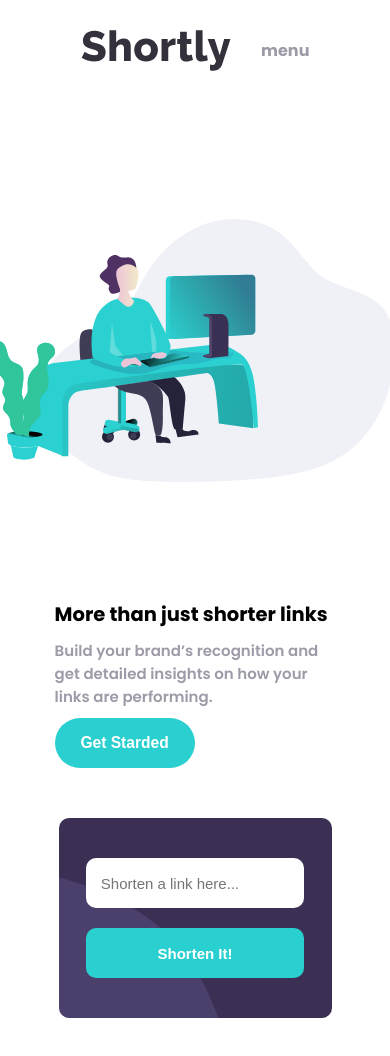
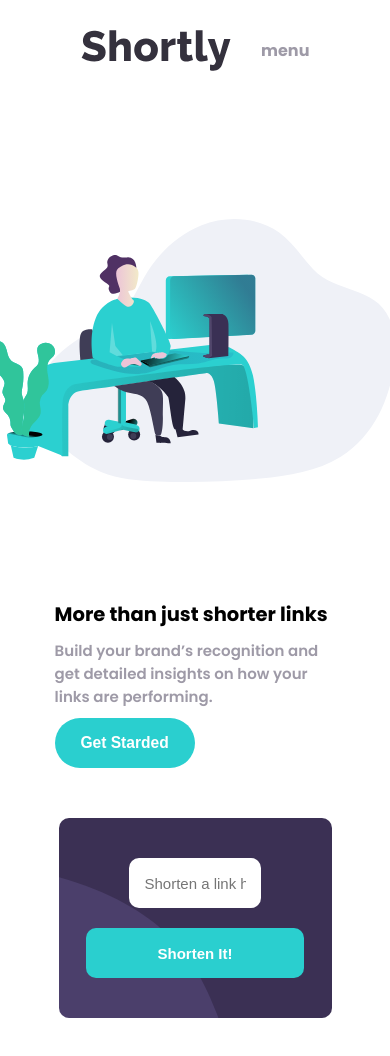
Before and after one commit to EduardoVieirat/url-shortening-froentMentor, a Next.js app: page / in a window 390 px wide. Shown: the top 1056 px of the page. Built offline with nearby package versions, Linux system fonts and the light colour scheme.

Commit message:
adicionando elementos e estilização para receber mensagens de erro

```diff
--- a/src/components/shortnerUrlsection/shortner.js
+++ b/src/components/shortnerUrlsection/shortner.js
@@ -1,13 +1,32 @@
-import './style.css'
+import "./style.css";
 
-export default function Shortner() {
-    return (
-        <section className="shortner-section">
+export default function Shortner({
+  urlToShort,
+  setUrlToShort,
+  HandleUrlShortner,
+  errorMessage
+}) {
+  function handleInput(event) {
+    setUrlToShort(event.target.value);
+  }
 
-            <input className='input-shortner' type="text" placeholder="Shorten a link here..."/>
+  return (
+    <section className="shortner-section">
+      <div>
+        <input
+          onChange={handleInput}
+          className={`input-shortner ${errorMessage !== "" && 'error-alert'}`}
+          type="text"
+          placeholder="Shorten a link here..."
+          value={urlToShort}
+          />
+          {errorMessage !== '' && <span className="error-message">{errorMessage}</span>}
+        </div>
 
-            <button className='btn-shortner'>Shorten It!</button>
+      <button className="btn-shortner" onClick={() => HandleUrlShortner()}>
+        Shorten It!
+      </button>
 
-        </section>
-    )
+    </section>
+  );
 }
--- a/src/components/shortnerUrlsection/style.css
+++ b/src/components/shortnerUrlsection/style.css
@@ -13,8 +13,17 @@
     background-image: url('../../assets/bg-shorten-desktop.svg');
     background-size: cover;
     background-position: center;
+}
 
-    /* padding: 0 5rem; */
+.shortner-section div {
+    display: flex;
+    align-items: center;
+    justify-content: center;
+    flex-direction: column;
+
+    width: 60%;
+
+    gap: 0.5rem;
 }
 
 .input-shortner, .btn-shortner, .shortner-section {
@@ -29,7 +38,7 @@
 }
 
 .input-shortner {
-    width: 60%;
+    width: 100%;
 
     padding: 1rem 1.5rem;
 
@@ -45,6 +54,18 @@
 
     background-color: var(--btn-bg-color-hover);
 
+}
+
+.error-alert {
+    border: 3px solid #f46262;
+}
+
+.error-message {
+    color: #f46262;
+    font-size: clamp(1rem, 3vw, 1.5rem);
+    font-weight: 700;
+
+    align-self: start;
 }
 
 @media (max-width: 991.98px) {
@@ -67,4 +88,4 @@
     .input-shortner,.btn-shortner {
         width: 80%;
     }
- }
+}
```
